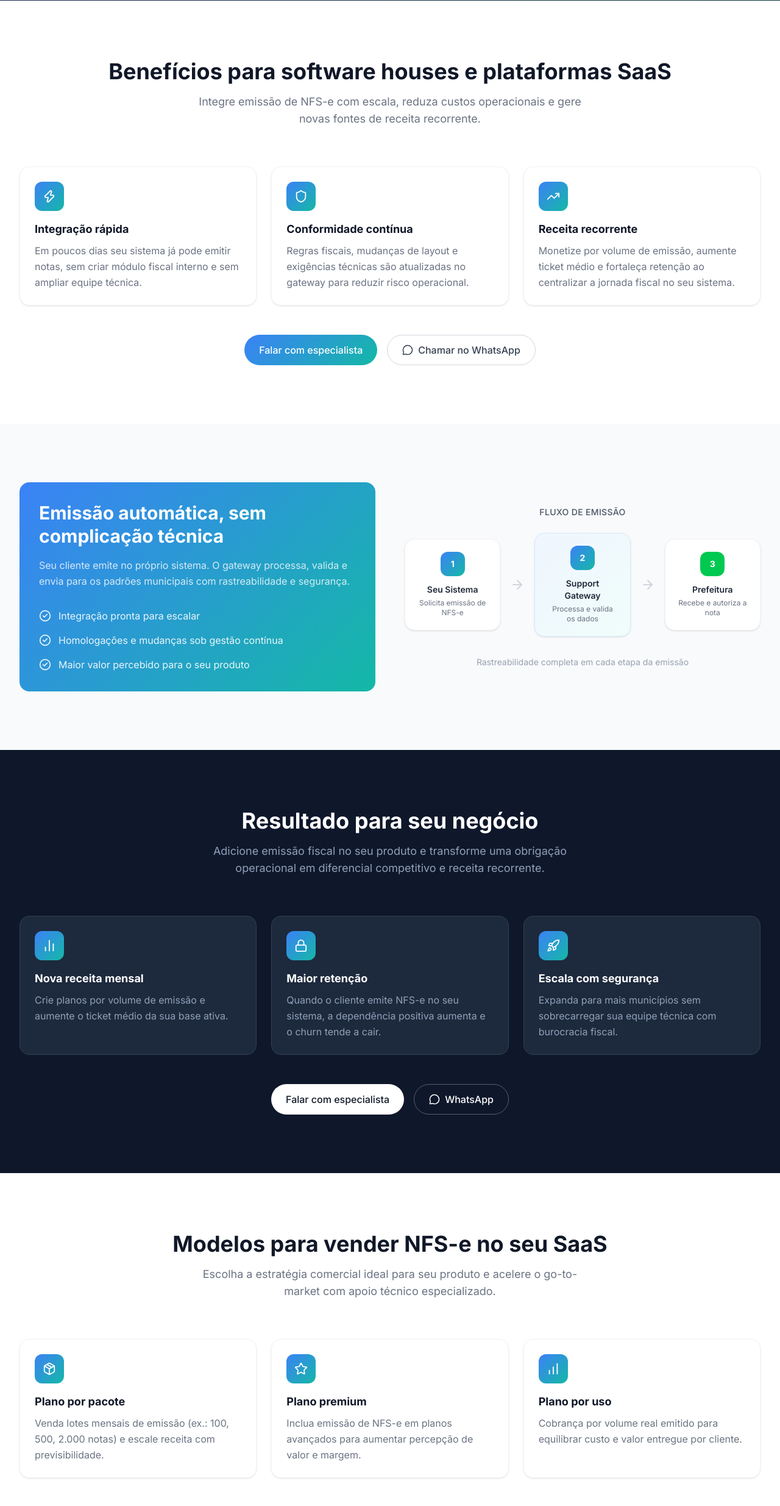
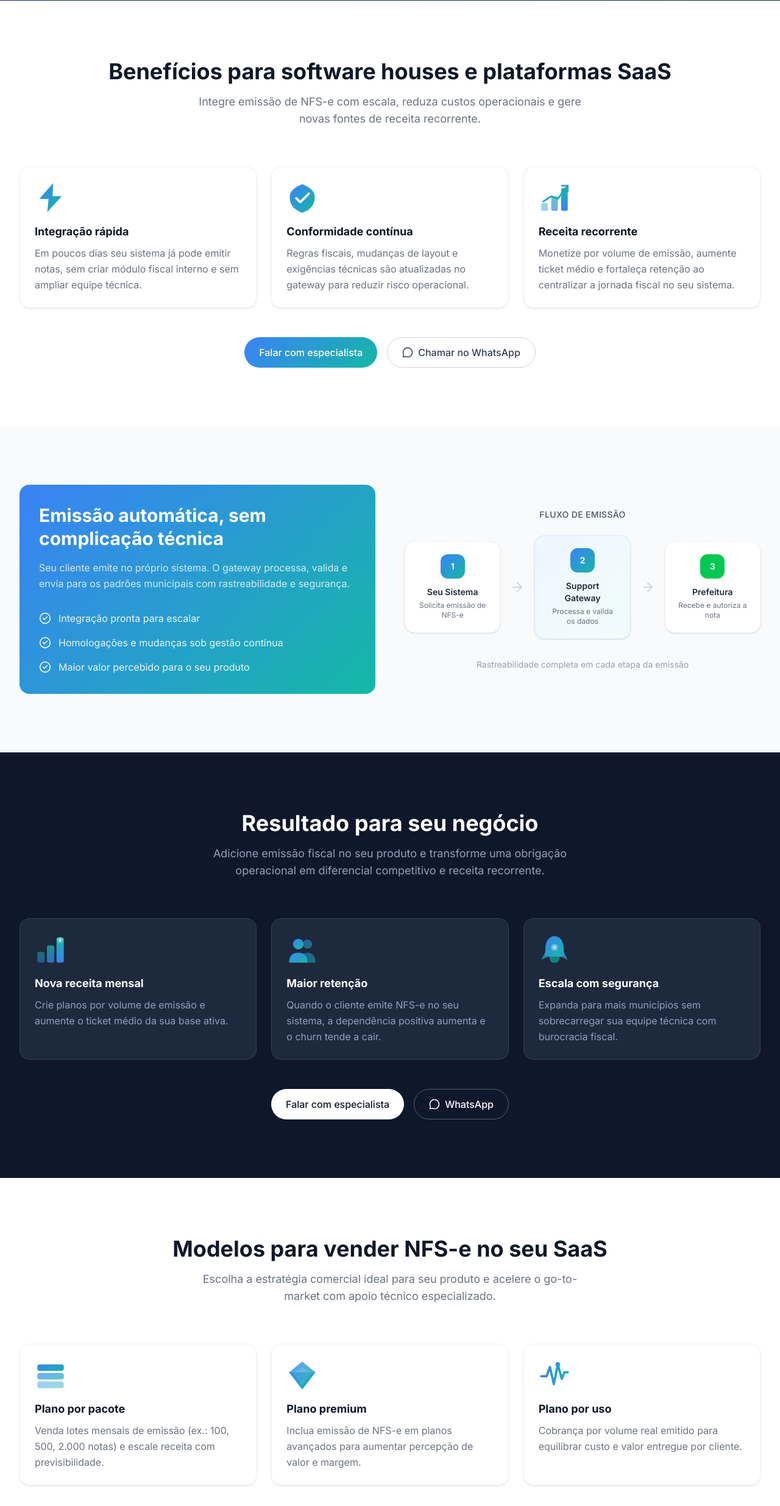
Before and after one commit to AeRmkt/-support-nfse, a Next.js app: page / in a window 1280 px wide. Shown: the part 904-3374 px from the top of the page at 61% size. Built offline with nearby package versions, Linux system fonts and the light colour scheme.

Commit message:
feat: replace generic Lucide icons with custom gradient SVG icons

```diff
--- a/components/Benefits.tsx
+++ b/components/Benefits.tsx
@@ -1,21 +1,22 @@
 'use client'
 
 import { motion } from 'framer-motion'
-import { Zap, Shield, TrendingUp, MessageCircle } from 'lucide-react'
+import { MessageCircle } from 'lucide-react'
+import { IconBolt, IconShieldCheck, IconTrendUp } from '@/components/icons/CustomIcons'
 
 const benefits = [
   {
-    icon: Zap,
+    icon: IconBolt,
     title: 'Integração rápida',
     description: 'Em poucos dias seu sistema já pode emitir notas, sem criar módulo fiscal interno e sem ampliar equipe técnica.',
   },
   {
-    icon: Shield,
+    icon: IconShieldCheck,
     title: 'Conformidade contínua',
     description: 'Regras fiscais, mudanças de layout e exigências técnicas são atualizadas no gateway para reduzir risco operacional.',
   },
   {
-    icon: TrendingUp,
+    icon: IconTrendUp,
     title: 'Receita recorrente',
     description: 'Monetize por volume de emissão, aumente ticket médio e fortaleça retenção ao centralizar a jornada fiscal no seu sistema.',
   },
@@ -50,9 +51,7 @@ export default function Benefits() {
               transition={{ duration: 0.5, delay: i * 0.1 }}
               className="border border-gray-100 shadow-sm rounded-2xl p-6 hover:shadow-md hover:-translate-y-0.5 transition-all duration-200"
             >
-              <div className="inline-flex items-center justify-center w-12 h-12 gradient-primary rounded-xl mb-4">
-                <benefit.icon size={22} className="text-white" />
-              </div>
+              <benefit.icon size={52} className="mb-4" />
               <h3 className="font-bold text-gray-900 text-lg mb-2">{benefit.title}</h3>
               <p className="text-gray-500 leading-relaxed">{benefit.description}</p>
             </motion.div>
--- a/components/CommercialModels.tsx
+++ b/components/CommercialModels.tsx
@@ -1,21 +1,22 @@
 'use client'
 
 import { motion } from 'framer-motion'
-import { Package, Star, BarChart, MessageCircle, ArrowRight } from 'lucide-react'
+import { ArrowRight, MessageCircle } from 'lucide-react'
+import { IconLayers, IconDiamond, IconActivity } from '@/components/icons/CustomIcons'
 
 const models = [
   {
-    icon: Package,
+    icon: IconLayers,
     title: 'Plano por pacote',
     description: 'Venda lotes mensais de emissão (ex.: 100, 500, 2.000 notas) e escale receita com previsibilidade.',
   },
   {
-    icon: Star,
+    icon: IconDiamond,
     title: 'Plano premium',
     description: 'Inclua emissão de NFS-e em planos avançados para aumentar percepção de valor e margem.',
   },
   {
-    icon: BarChart,
+    icon: IconActivity,
     title: 'Plano por uso',
     description: 'Cobrança por volume real emitido para equilibrar custo e valor entregue por cliente.',
   },
@@ -50,9 +51,7 @@ export default function CommercialModels() {
               transition={{ duration: 0.5, delay: i * 0.1 }}
               className="border border-gray-100 shadow-sm rounded-2xl p-6 hover:shadow-md hover:-translate-y-0.5 transition-all duration-200"
             >
-              <div className="inline-flex items-center justify-center w-12 h-12 gradient-primary rounded-xl mb-4">
-                <model.icon size={22} className="text-white" />
-              </div>
+              <model.icon size={52} className="mb-4" />
               <h3 className="font-bold text-gray-900 text-lg mb-2">{model.title}</h3>
               <p className="text-gray-500 leading-relaxed">{model.description}</p>
             </motion.div>
--- a/components/Results.tsx
+++ b/components/Results.tsx
@@ -1,21 +1,22 @@
 'use client'
 
 import { motion } from 'framer-motion'
-import { BarChart2, Lock, Rocket, MessageCircle } from 'lucide-react'
+import { MessageCircle } from 'lucide-react'
+import { IconBarRevenue, IconUsers, IconRocket } from '@/components/icons/CustomIcons'
 
 const results = [
   {
-    icon: BarChart2,
+    icon: IconBarRevenue,
     title: 'Nova receita mensal',
     description: 'Crie planos por volume de emissão e aumente o ticket médio da sua base ativa.',
   },
   {
-    icon: Lock,
+    icon: IconUsers,
     title: 'Maior retenção',
     description: 'Quando o cliente emite NFS-e no seu sistema, a dependência positiva aumenta e o churn tende a cair.',
   },
   {
-    icon: Rocket,
+    icon: IconRocket,
     title: 'Escala com segurança',
     description: 'Expanda para mais municípios sem sobrecarregar sua equipe técnica com burocracia fiscal.',
   },
@@ -50,9 +51,7 @@ export default function Results() {
               transition={{ duration: 0.5, delay: i * 0.1 }}
               className="bg-slate-800 border border-slate-700 rounded-2xl p-6 hover:border-slate-600 transition-colors"
             >
-              <div className="inline-flex items-center justify-center w-12 h-12 gradient-primary rounded-xl mb-4">
-                <result.icon size={22} className="text-white" />
-              </div>
+              <result.icon size={52} className="mb-4" />
               <h3 className="font-bold text-white text-lg mb-2">{result.title}</h3>
               <p className="text-slate-400 leading-relaxed">{result.description}</p>
             </motion.div>
--- /dev/null
+++ b/components/icons/CustomIcons.tsx
@@ -0,0 +1,192 @@
+'use client'
+
+interface IconProps {
+  size?: number
+  className?: string
+}
+
+// 1. Bolt — Integração rápida
+export function IconBolt({ size = 48, className = '' }: IconProps) {
+  return (
+    <svg width={size} height={size} viewBox="0 0 48 48" fill="none" className={className}>
+      <defs>
+        <linearGradient id="g-bolt" x1="0%" y1="0%" x2="100%" y2="100%">
+          <stop offset="0%" stopColor="#3B82F6" />
+          <stop offset="100%" stopColor="#14B8A6" />
+        </linearGradient>
+      </defs>
+      <path d="M28 2L7 26H21L19 46L41 22H27Z" fill="url(#g-bolt)" />
+    </svg>
+  )
+}
+
+// 2. Shield Check — Conformidade contínua
+export function IconShieldCheck({ size = 48, className = '' }: IconProps) {
+  return (
+    <svg width={size} height={size} viewBox="0 0 48 48" fill="none" className={className}>
+      <defs>
+        <linearGradient id="g-shield" x1="0%" y1="0%" x2="100%" y2="100%">
+          <stop offset="0%" stopColor="#3B82F6" />
+          <stop offset="100%" stopColor="#14B8A6" />
+        </linearGradient>
+      </defs>
+      <path
+        d="M24 4C24 4 5 10 5 23C5 36 13 43 24 47C35 43 43 36 43 23C43 10 24 4 24 4Z"
+        fill="url(#g-shield)"
+      />
+      <path
+        d="M15 25L21 31L34 18"
+        stroke="white" strokeWidth="3.5" strokeLinecap="round" strokeLinejoin="round"
+      />
+    </svg>
+  )
+}
+
+// 3. Trend Up — Receita recorrente
+export function IconTrendUp({ size = 48, className = '' }: IconProps) {
+  return (
+    <svg width={size} height={size} viewBox="0 0 48 48" fill="none" className={className}>
+      <defs>
+        <linearGradient id="g-trend" x1="0%" y1="0%" x2="100%" y2="100%">
+          <stop offset="0%" stopColor="#3B82F6" />
+          <stop offset="100%" stopColor="#14B8A6" />
+        </linearGradient>
+        <linearGradient id="g-trend-v" x1="0%" y1="100%" x2="0%" y2="0%">
+          <stop offset="0%" stopColor="#3B82F6" />
+          <stop offset="100%" stopColor="#14B8A6" />
+        </linearGradient>
+      </defs>
+      <rect x="4" y="32" width="10" height="12" rx="2.5" fill="url(#g-trend-v)" opacity="0.45" />
+      <rect x="19" y="22" width="10" height="22" rx="2.5" fill="url(#g-trend-v)" opacity="0.7" />
+      <rect x="34" y="10" width="10" height="34" rx="2.5" fill="url(#g-trend-v)" />
+      <path
+        d="M7 30L19 22L29 26L42 8"
+        stroke="url(#g-trend)" strokeWidth="2.5" strokeLinecap="round" strokeLinejoin="round"
+      />
+      <path
+        d="M35 6H44V15"
+        stroke="url(#g-trend)" strokeWidth="2.5" strokeLinecap="round" strokeLinejoin="round"
+      />
+    </svg>
+  )
+}
+
+// 4. Bar Revenue — Nova receita mensal
+export function IconBarRevenue({ size = 48, className = '' }: IconProps) {
+  return (
+    <svg width={size} height={size} viewBox="0 0 48 48" fill="none" className={className}>
+      <defs>
+        <linearGradient id="g-bar" x1="0%" y1="100%" x2="0%" y2="0%">
+          <stop offset="0%" stopColor="#3B82F6" />
+          <stop offset="100%" stopColor="#14B8A6" />
+        </linearGradient>
+      </defs>
+      <rect x="4" y="28" width="11" height="16" rx="3" fill="url(#g-bar)" opacity="0.5" />
+      <rect x="18.5" y="18" width="11" height="26" rx="3" fill="url(#g-bar)" opacity="0.75" />
+      <rect x="33" y="6" width="11" height="38" rx="3" fill="url(#g-bar)" />
+      <circle cx="38.5" cy="10" r="5" fill="white" opacity="0.2" />
+      <path d="M36.5 10H40.5M38.5 7.5V12.5" stroke="white" strokeWidth="1.5" strokeLinecap="round" opacity="0.7" />
+    </svg>
+  )
+}
+
+// 5. Users — Maior retenção
+export function IconUsers({ size = 48, className = '' }: IconProps) {
+  return (
+    <svg width={size} height={size} viewBox="0 0 48 48" fill="none" className={className}>
+      <defs>
+        <linearGradient id="g-users" x1="0%" y1="0%" x2="100%" y2="100%">
+          <stop offset="0%" stopColor="#3B82F6" />
+          <stop offset="100%" stopColor="#14B8A6" />
+        </linearGradient>
+      </defs>
+      {/* Person 2 — back right */}
+      <circle cx="32" cy="16" r="7" fill="url(#g-users)" opacity="0.55" />
+      <path d="M21 44C21 33 26.5 29 32 29C37.5 29 44 33 44 44Z" fill="url(#g-users)" opacity="0.55" />
+      {/* Person 1 — front left */}
+      <circle cx="18" cy="16" r="8" fill="url(#g-users)" />
+      <path d="M4 44C4 33 10 29 18 29C26 29 32 33 32 44Z" fill="url(#g-users)" />
+    </svg>
+  )
+}
+
+// 6. Rocket — Escala com segurança
+export function IconRocket({ size = 48, className = '' }: IconProps) {
+  return (
+    <svg width={size} height={size} viewBox="0 0 48 48" fill="none" className={className}>
+      <defs>
+        <linearGradient id="g-rocket" x1="0%" y1="0%" x2="100%" y2="100%">
+          <stop offset="0%" stopColor="#3B82F6" />
+          <stop offset="100%" stopColor="#14B8A6" />
+        </linearGradient>
+      </defs>
+      {/* Body */}
+      <path d="M24 4C15 4 10 13 10 24V35H38V24C38 13 33 4 24 4Z" fill="url(#g-rocket)" />
+      {/* Left fin */}
+      <path d="M10 28L4 40L14 35V28Z" fill="url(#g-rocket)" opacity="0.75" />
+      {/* Right fin */}
+      <path d="M38 28L44 40L34 35V28Z" fill="url(#g-rocket)" opacity="0.75" />
+      {/* Window */}
+      <circle cx="24" cy="21" r="5.5" fill="white" opacity="0.25" />
+      <circle cx="24" cy="21" r="3" fill="white" opacity="0.45" />
+      {/* Flames */}
+      <path d="M16 35C16 40 19 46 24 44C29 46 32 40 32 35Z" fill="#14B8A6" opacity="0.6" />
+    </svg>
+  )
+}
+
+// 7. Layers — Plano por pacote
+export function IconLayers({ size = 48, className = '' }: IconProps) {
+  return (
+    <svg width={size} height={size} viewBox="0 0 48 48" fill="none" className={className}>
+      <defs>
+        <linearGradient id="g-layers" x1="0%" y1="0%" x2="100%" y2="100%">
+          <stop offset="0%" stopColor="#3B82F6" />
+          <stop offset="100%" stopColor="#14B8A6" />
+        </linearGradient>
+      </defs>
+      <rect x="4" y="34" width="40" height="10" rx="3.5" fill="url(#g-layers)" opacity="0.45" />
+      <rect x="4" y="21" width="40" height="10" rx="3.5" fill="url(#g-layers)" opacity="0.7" />
+      <rect x="4" y="8" width="40" height="10" rx="3.5" fill="url(#g-layers)" />
+    </svg>
+  )
+}
+
+// 8. Diamond — Plano premium
+export function IconDiamond({ size = 48, className = '' }: IconProps) {
+  return (
+    <svg width={size} height={size} viewBox="0 0 48 48" fill="none" className={className}>
+      <defs>
+        <linearGradient id="g-diamond" x1="0%" y1="0%" x2="100%" y2="100%">
+          <stop offset="0%" stopColor="#3B82F6" />
+          <stop offset="100%" stopColor="#14B8A6" />
+        </linearGradient>
+      </defs>
+      {/* Main gem */}
+      <path d="M24 4L44 20L24 46L4 20Z" fill="url(#g-diamond)" />
+      {/* Top facets highlight */}
+      <path d="M24 4L44 20H4Z" fill="white" opacity="0.2" />
+      {/* Inner depth */}
+      <path d="M24 12L38 22L24 40L10 22Z" fill="white" opacity="0.1" />
+    </svg>
+  )
+}
+
+// 9. Activity — Plano por uso
+export function IconActivity({ size = 48, className = '' }: IconProps) {
+  return (
+    <svg width={size} height={size} viewBox="0 0 48 48" fill="none" className={className}>
+      <defs>
+        <linearGradient id="g-activity" x1="0%" y1="0%" x2="100%" y2="0%">
+          <stop offset="0%" stopColor="#3B82F6" />
+          <stop offset="100%" stopColor="#14B8A6" />
+        </linearGradient>
+      </defs>
+      <path
+        d="M4 26H12L17 12L23 38L29 8L35 30L39 20H44"
+        stroke="url(#g-activity)" strokeWidth="3.5" strokeLinecap="round" strokeLinejoin="round"
+      />
+      <circle cx="29" cy="8" r="3.5" fill="url(#g-activity)" />
+    </svg>
+  )
+}
```
